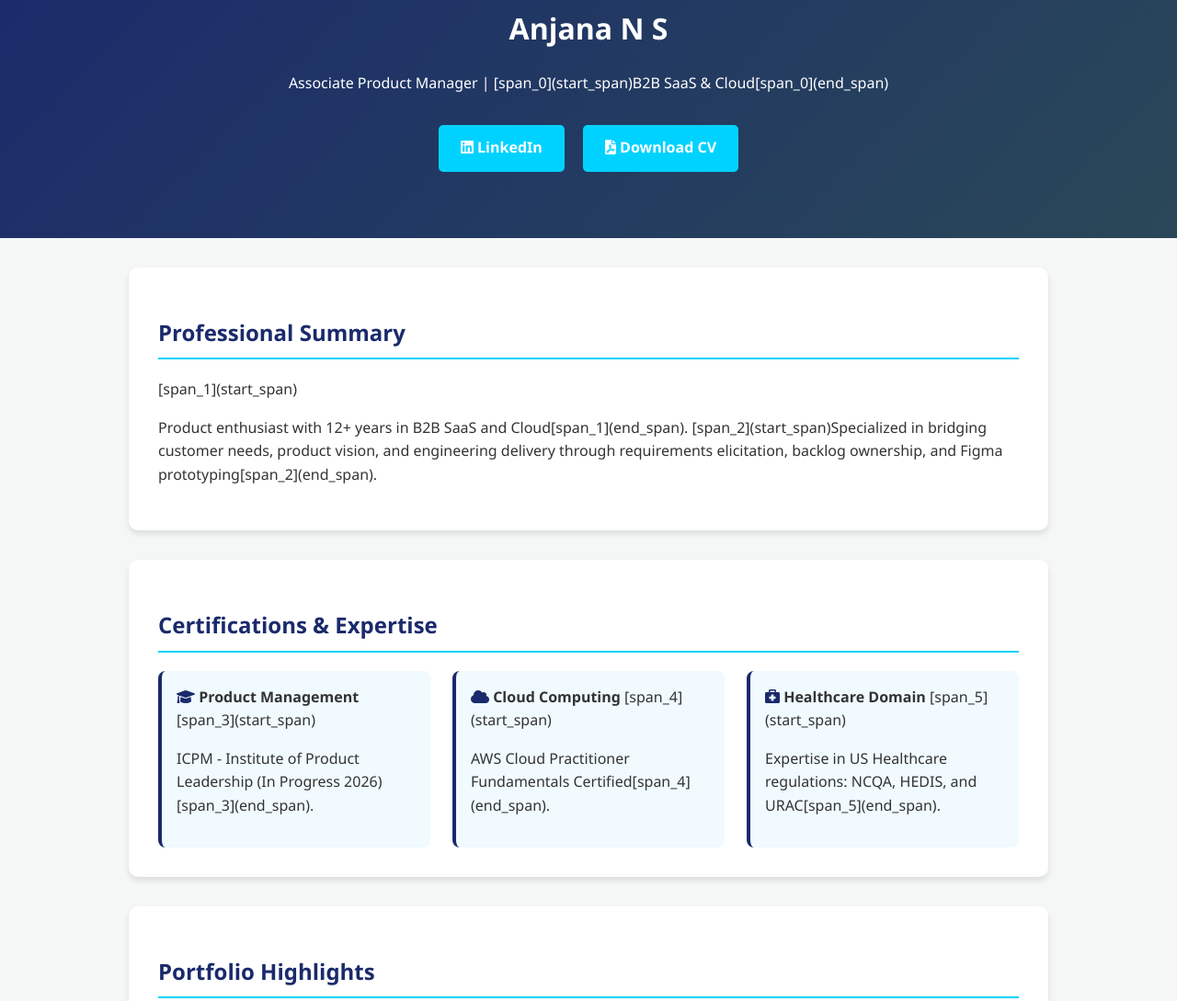
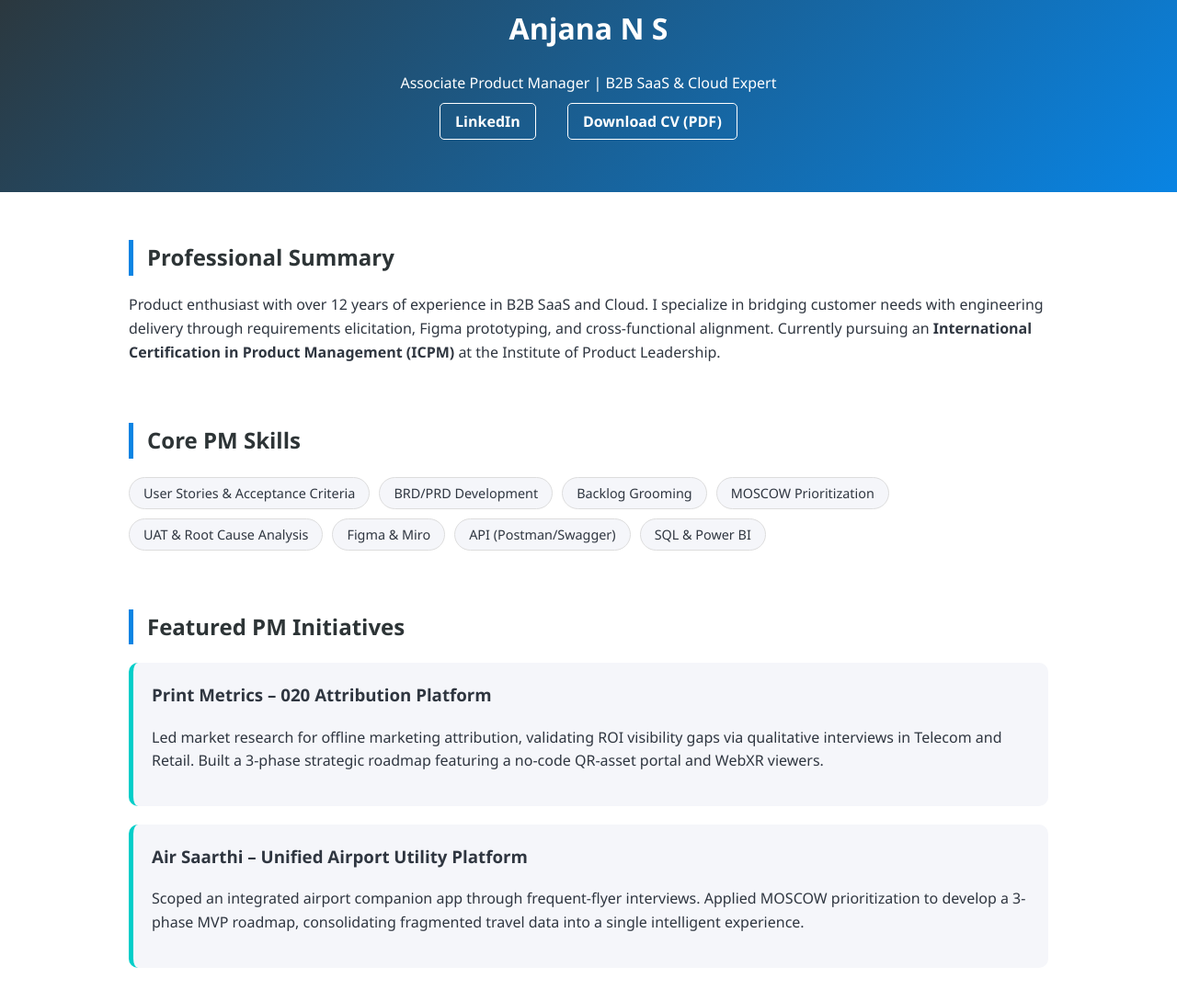
Before and after one commit to anjanansunder/portfolio, a website: page index.html in a window 1280 px wide. Shown: the part 80-1169 px from the top of the page at 92% size. Drawn offline with Linux system fonts and the light colour scheme.

Commit message:
Revise index.html for portfolio enhancements
Updated the title and improved styling for various elements. Enhanced content in sections including Professional Summary, Featured PM Initiatives, and Professional Experience.

```diff
--- a/index.html
+++ b/index.html
@@ -3,27 +3,27 @@
 <head>
     <meta charset="UTF-8">
     <meta name="viewport" content="width=device-width, initial-scale=1.0">
-    <title>Anjana N S | Associate Product Manager</title>
-    <link rel="stylesheet" href="https://cdnjs.cloudflare.com/ajax/libs/font-awesome/6.0.0/css/all.min.css">
+    <title>Anjana N S | Associate Product Manager Portfolio</title>
     <style>
         :root {
-            --primary: #1a2a6c;
-            --secondary: #b21f1f;
-            --accent: #00d2ff;
-            --bg: #f4f7f6;
-            --text: #333;
+            --primary: #2d3436;
+            --secondary: #0984e3;
+            --accent: #00cec9;
+            --light: #f5f6fa;
+            --text: #2f3640;
         }
 
         body {
             font-family: 'Segoe UI', Tahoma, Geneva, Verdana, sans-serif;
             line-height: 1.6;
+            color: var(--text);
             margin: 0;
-            background: var(--bg);
-            color: var(--text);
+            padding: 0;
+            background-color: #fff;
         }
 
         header {
-            background: linear-gradient(135deg, var(--primary), #2a4858);
+            background: linear-gradient(135deg, var(--primary), var(--secondary));
             color: white;
             padding: 4rem 2rem;
             text-align: center;
@@ -35,72 +35,77 @@
             padding: 2rem;
         }
 
-        .profile-links {
-            margin-top: 1.5rem;
+        .nav-links {
+            margin-top: 1rem;
         }
 
-        .btn {
-            display: inline-block;
-            background: var(--accent);
+        .nav-links a {
             color: white;
-            padding: 0.8rem 1.5rem;
             text-decoration: none;
+            margin: 0 15px;
+            font-weight: bold;
+            border: 1px solid white;
+            padding: 8px 16px;
             border-radius: 5px;
-            margin: 0.5rem;
-            font-weight: bold;
-            transition: transform 0.2s;
+            transition: 0.3s;
         }
 
-        .btn:hover {
-            transform: scale(1.05);
-            background: #00b8e6;
+        .nav-links a:hover {
+            background: white;
+            color: var(--secondary);
         }
 
-        .section {
-            background: white;
-            padding: 2rem;
-            margin-bottom: 2rem;
-            border-radius: 10px;
-            box-shadow: 0 4px 6px rgba(0,0,0,0.1);
+        section {
+            margin-bottom: 4rem;
         }
 
         h2 {
+            border-left: 5px solid var(--secondary);
+            padding-left: 15px;
             color: var(--primary);
-            border-bottom: 2px solid var(--accent);
-            padding-bottom: 0.5rem;
         }
 
-        .cert-grid {
+        .skill-tags {
             display: flex;
             flex-wrap: wrap;
-            gap: 1.5rem;
-            margin-top: 1rem;
+            gap: 10px;
         }
 
-        .cert-item {
-            flex: 1;
-            min-width: 250px;
-            padding: 1rem;
-            background: #f0faff;
-            border-radius: 8px;
-            border-left: 4px solid var(--primary);
+        .tag {
+            background: var(--light);
+            padding: 5px 15px;
+            border-radius: 20px;
+            font-size: 0.9rem;
+            border: 1px solid #ddd;
         }
 
         .project-card {
+            background: var(--light);
+            padding: 20px;
+            border-radius: 10px;
+            margin-bottom: 20px;
             border-left: 5px solid var(--accent);
-            background: #f9f9f9;
-            padding: 1rem;
-            margin: 1rem 0;
         }
 
-        .skill-tag {
+        .project-card h3 {
+            margin-top: 0;
+        }
+
+        footer {
+            text-align: center;
+            padding: 2rem;
+            background: var(--light);
+            margin-top: 4rem;
+        }
+
+        .contact-btn {
+            background: var(--secondary);
+            color: white;
+            padding: 12px 24px;
+            text-decoration: none;
+            border-radius: 5px;
             display: inline-block;
-            background: #e1e8ed;
-            padding: 0.5rem 1rem;
-            border-radius: 20px;
-            margin: 0.2rem;
-            font-size: 0.85rem;
-            font-weight: 500;
+            margin-top: 1rem;
         }
     </style>
 </head>
@@ -108,67 +113,82 @@
 
 <header>
     <h1>Anjana N S</h1>
-    <p>Associate Product Manager | [span_0](start_span)B2B SaaS & Cloud[span_0](end_span)</p>
-    <div class="profile-links">
-        <a href="https://www.linkedin.com/in/anjana-sunder-b6369a66" class="btn"><i class="fab fa-linkedin"></i> LinkedIn</a>
-        <a href="Anjana_NS_PM_CV.pdf" class="btn" target="_blank"><i class="fas fa-file-pdf"></i> Download CV</a>
+    <p>Associate Product Manager | B2B SaaS & Cloud Expert</p>
+    <div class="nav-links">
+        <a href="https://www.linkedin.com/in/anjana-sunder-b6369a66?utm_source=share_via&utm_content=profile&utm_medium=member_ios" target="_blank">LinkedIn</a>
+        <a href="Anjana_NS_PM_CV.pdf" target="_blank">Download CV (PDF)</a>
     </div>
 </header>
 
 <div class="container">
-
-    <section class="section">
+    <section id="about">
         <h2>Professional Summary</h2>
-        [span_1](start_span)<p>Product enthusiast with 12+ years in B2B SaaS and Cloud[span_1](end_span). [span_2](start_span)Specialized in bridging customer needs, product vision, and engineering delivery through requirements elicitation, backlog ownership, and Figma prototyping[span_2](end_span).</p>
+        <p>
+            Product enthusiast with over 12 years of experience in B2B SaaS and Cloud. I specialize in bridging customer needs with engineering delivery through requirements elicitation, Figma prototyping, and cross-functional alignment.
+            Currently pursuing an <strong>International Certification in Product Management (ICPM)</strong> at the Institute of Product Leadership.
+        </p>
     </section>
 
-    <section class="section">
-        <h2>Certifications & Expertise</h2>
-        <div class="cert-grid">
-            <div class="cert-item">
-                <i class="fas fa-graduation-cap" style="color: var(--primary);"></i>
-                <strong>Product Management</strong>
-                [span_3](start_span)<p>ICPM - Institute of Product Leadership (In Progress 2026)[span_3](end_span).</p>
-            </div>
-            <div class="cert-item">
-                <i class="fas fa-cloud" style="color: var(--primary);"></i>
-                <strong>Cloud Computing</strong>
-                [span_4](start_span)<p>AWS Cloud Practitioner Fundamentals Certified[span_4](end_span).</p>
-            </div>
-            <div class="cert-item">
-                <i class="fas fa-briefcase-medical" style="color: var(--primary);"></i>
-                <strong>Healthcare Domain</strong>
-                [span_5](start_span)<p>Expertise in US Healthcare regulations: NCQA, HEDIS, and URAC[span_5](end_span).</p>
-            </div>
+    <section id="skills">
+        <h2>Core PM Skills</h2>
+        <div class="skill-tags">
+            <span class="tag">User Stories & Acceptance Criteria</span>
+            <span class="tag">BRD/PRD Development</span>
+            <span class="tag">Backlog Grooming</span>
+            <span class="tag">MOSCOW Prioritization</span>
+            <span class="tag">UAT & Root Cause Analysis</span>
+            <span class="tag">Figma & Miro</span>
+            <span class="tag">API (Postman/Swagger)</span>
+            <span class="tag">SQL & Power BI</span>
         </div>
     </section>
 
-    <section class="section">
-        <h2>Portfolio Highlights</h2>
+    <section id="projects">
+        <h2>Featured PM Initiatives</h2>
+
         <div class="project-card">
-            <h3>Print Metrics | PM Initiatives</h3>
-            [span_6](start_span)<p>Identified untapped market for offline marketing attribution (Print, Billboards, TV)[span_6](end_span). [span_7](start_span)Validated with 10 qualitative interviews and built a 3-phase strategic roadmap[span_7](end_span).</p>
+            <h3>Print Metrics – 020 Attribution Platform</h3>
+            <p>Led market research for offline marketing attribution, validating ROI visibility gaps via qualitative interviews in Telecom and Retail. Built a 3-phase strategic roadmap featuring a no-code QR-asset portal and WebXR viewers.</p>
         </div>
+
         <div class="project-card">
-            <h3>Air Saarthi | Unified Airport Utility Platform</h3>
-            [span_8](start_span)<p>Scoped integrated flight intelligence and navigation through frequent-flyer interviews[span_8](end_span). [span_9](start_span)Applied MOSCOW prioritization to consolidate travel data[span_9](end_span).</p>
+            <h3>Air Saarthi – Unified Airport Utility Platform</h3>
+            <p>Scoped an integrated airport companion app through frequent-flyer interviews. Applied MOSCOW prioritization to develop a 3-phase MVP roadmap, consolidating fragmented travel data into a single intelligent experience.</p>
         </div>
     </section>
 
-    <section class="section">
-        <h2>Technical & PM Skills</h2>
-        [span_10](start_span)<div class="skill-tag">Jira & Confluence[span_10](end_span)</div>
-        [span_11](start_span)<div class="skill-tag">Figma & Miro[span_11](end_span)</div>
-        [span_12](start_span)<div class="skill-tag">Postman & Swagger (API)[span_12](end_span)</div>
-        [span_13](start_span)<div class="skill-tag">SQL & Power BI[span_13](end_span)</div>
-        [span_14](start_span)<div class="skill-tag">GenAI (ChatGPT, Claude)[span_14](end_span)</div>
-        [span_15](start_span)<div class="skill-tag">Product Lifecycle Mgmt[span_15](end_span)</div>
+    <section id="experience">
+        <h2>Professional Experience</h2>
+        <h3>Verint Systems Inc. | Senior Technical Writer & Product Support Lead</h3>
+        <p><em>Jul 2023 – Present</em></p>
+        <ul>
+            <li>Facilitated stakeholder workshops to define Functional Requirement Documents (FRD).</li>
+            <li>Owned the Jira backlog for module-specific features and prioritized technical debt.</li>
+            <li>Mapped user journeys in Miro AI, identifying 15% efficiency gains in automated-scheduling.</li>
+        </ul>
+
+        <h3>ZeOmega Private Limited | Lead Technical Writer & UX Writer</h3>
+        <p><em>Jun 2014 – Jun 2023</em></p>
+        <ul>
+            <li>Translated US Healthcare regulations into actionable functional requirements for the Jiva Platform.</li>
+            <li>Designed end-to-end Care Management workflows, improving team efficiency by 20%.</li>
+            <li>Partnered with architects to document data contracts and ensure a Single Source of Truth.</li>
+        </ul>
     </section>
 
+    <section id="education">
+        <h2>Education & Certifications</h2>
+        <ul>
+            <li><strong>ICPM - Product Management</strong> | Institute of Product Leadership (In Progress 2025-2026)</li>
+            <li><strong>B.E. Information Science</strong> | BNMIT, Bangalore</li>
+            <li><strong>AWS Cloud Practitioner Fundamentals</strong> Certified</li>
+        </ul>
+    </section>
 </div>
 
-<footer style="text-align: center; padding: 2rem; color: #777;">
-    <p>&copy; 2026 Anjana N S | [span_16](start_span)Bangalore, India[span_16](end_span)</p>
+<footer>
+    <p>Contact: anjanansunder@gmail.com | +91 9686230303</p>
+    <a href="mailto:anjanansunder@gmail.com" class="contact-btn">Get In Touch</a>
 </footer>
 
 </body>
```
